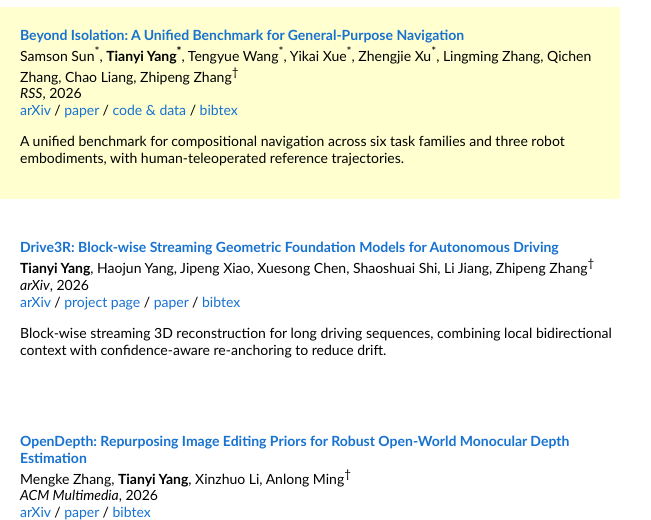
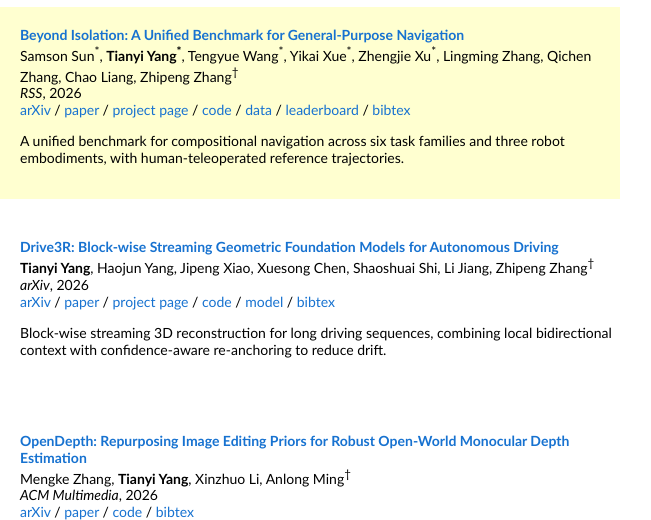
Before and after one commit to Silence-ai423/silence-ai423.github.io, a plain HTML site: page index.html in a window 1280 px wide. Shown: the part 432-952 px from the top of the page, 420-1071 px from the left. Drawn offline with Linux system fonts and the light colour scheme.

Commit message:
Add publication code, dataset, model and leaderboard resources

```diff
--- a/index.html
+++ b/index.html
@@ -36,7 +36,7 @@
 <a href="https://www.roboticsproceedings.org/rss22/p132.html" target="_blank" rel="noopener noreferrer"><span class="papertitle">Beyond Isolation: A Unified Benchmark for General-Purpose Navigation</span></a><br>
 Samson Sun<sup>*</sup>, <strong>Tianyi Yang<sup>*</sup></strong>, Tengyue Wang<sup>*</sup>, Yikai Xue<sup>*</sup>, Zhengjie Xu<sup>*</sup>, Lingming Zhang, Qichen Zhang, Chao Liang, Zhipeng Zhang<sup>†</sup><br>
 <em>RSS</em>, 2026<br>
-<a href="https://arxiv.org/abs/2605.09441" target="_blank" rel="noopener noreferrer">arXiv</a> / <a href="https://arxiv.org/pdf/2605.09441" target="_blank" rel="noopener noreferrer">paper</a> / <a href="https://github.com/AutoLab-SAI-SJTU/OmniNavBench" target="_blank" rel="noopener noreferrer">code & data</a> / <button class="bib-button" data-bib="omninavbench">bibtex</button>
+<a href="https://arxiv.org/abs/2605.09441" target="_blank" rel="noopener noreferrer">arXiv</a> / <a href="https://arxiv.org/pdf/2605.09441" target="_blank" rel="noopener noreferrer">paper</a> / <a href="https://huggingface.co/spaces/Sun-Season/omni-nav-bench" target="_blank" rel="noopener noreferrer">project page</a> / <a href="https://github.com/AutoLab-SAI-SJTU/OmniNavBench" target="_blank" rel="noopener noreferrer">code</a> / <a href="https://huggingface.co/datasets/AutoLab-SJTU/OmniNavBench" target="_blank" rel="noopener noreferrer">data</a> / <a href="https://sun-season-omni-nav-bench.static.hf.space/index.html#leaderboard" target="_blank" rel="noopener noreferrer">leaderboard</a> / <button class="bib-button" data-bib="omninavbench">bibtex</button>
 <p class="paper-summary" data-en="A unified benchmark for compositional navigation across six task families and three robot embodiments, with human-teleoperated reference trajectories." data-zh="面向通用导航的统一基准，覆盖六类导航任务和三种机器人形态，并以人工遥操作轨迹作为参考。">A unified benchmark for compositional navigation across six task families and three robot embodiments, with human-teleoperated reference trajectories.</p>
 </td></tr>
 <tr>
@@ -45,7 +45,7 @@ Samson Sun<sup>*</sup>, <strong>Tianyi Yang<sup>*</sup></strong>, Tengyue Wang<s
 <a href="https://arxiv.org/abs/2610.15112" target="_blank" rel="noopener noreferrer"><span class="papertitle">Drive3R: Block-wise Streaming Geometric Foundation Models for Autonomous Driving</span></a><br>
 <strong>Tianyi Yang</strong>, Haojun Yang, Jipeng Xiao, Xuesong Chen, Shaoshuai Shi, Li Jiang, Zhipeng Zhang<sup>†</sup><br>
 <em>arXiv</em>, 2026<br>
-<a href="https://arxiv.org/abs/2610.15112" target="_blank" rel="noopener noreferrer">arXiv</a> / <a href="https://silence-ai423.github.io/Drive3R/" target="_blank" rel="noopener noreferrer">project page</a> / <a href="https://arxiv.org/pdf/2610.15112" target="_blank" rel="noopener noreferrer">paper</a> / <button class="bib-button" data-bib="drive3r">bibtex</button>
+<a href="https://arxiv.org/abs/2610.15112" target="_blank" rel="noopener noreferrer">arXiv</a> / <a href="https://arxiv.org/pdf/2610.15112" target="_blank" rel="noopener noreferrer">paper</a> / <a href="https://silence-ai423.github.io/Drive3R/" target="_blank" rel="noopener noreferrer">project page</a> / <a href="https://github.com/AutoLab-SAI-SJTU/Drive3R" target="_blank" rel="noopener noreferrer">code</a> / <a href="https://huggingface.co/Young857/Drive3R" target="_blank" rel="noopener noreferrer">model</a> / <button class="bib-button" data-bib="drive3r">bibtex</button>
 <p class="paper-summary" data-en="Block-wise streaming 3D reconstruction for long driving sequences, combining local bidirectional context with confidence-aware re-anchoring to reduce drift." data-zh="面向长序列驾驶场景的分块流式三维重建，结合块内双向上下文与置信度感知重锚定，缓解长时序漂移。">Block-wise streaming 3D reconstruction for long driving sequences, combining local bidirectional context with confidence-aware re-anchoring to reduce drift.</p>
 </td></tr>
 <tr>
@@ -54,7 +54,7 @@ Samson Sun<sup>*</sup>, <strong>Tianyi Yang<sup>*</sup></strong>, Tengyue Wang<s
 <a href="https://arxiv.org/abs/2610.17610" target="_blank" rel="noopener noreferrer"><span class="papertitle">OpenDepth: Repurposing Image Editing Priors for Robust Open-World Monocular Depth Estimation</span></a><br>
 Mengke Zhang, <strong>Tianyi Yang</strong>, Xinzhuo Li, Anlong Ming<sup>†</sup><br>
 <em>ACM Multimedia</em>, 2026<br>
-<a href="https://arxiv.org/abs/2610.17610" target="_blank" rel="noopener noreferrer">arXiv</a> / <a href="https://arxiv.org/pdf/2610.17610" target="_blank" rel="noopener noreferrer">paper</a> / <button class="bib-button" data-bib="opendepth">bibtex</button>
+<a href="https://arxiv.org/abs/2610.17610" target="_blank" rel="noopener noreferrer">arXiv</a> / <a href="https://arxiv.org/pdf/2610.17610" target="_blank" rel="noopener noreferrer">paper</a> / <a href="https://github.com/zmkshakespar/OpenDepth" target="_blank" rel="noopener noreferrer">code</a> / <button class="bib-button" data-bib="opendepth">bibtex</button>
 <p class="paper-summary" data-en="Using structure-preserving image editing priors to recover depth under challenging appearance shifts, including adverse weather and illumination." data-zh="利用保留结构的图像编辑先验，在恶劣天气、光照变化等开放世界外观扰动下恢复稳健的深度信息。">Using structure-preserving image editing priors to recover depth under challenging appearance shifts, including adverse weather and illumination.</p>
 </td></tr>
 </tbody></table>
```
Also changed, not shown: 1 other file.
